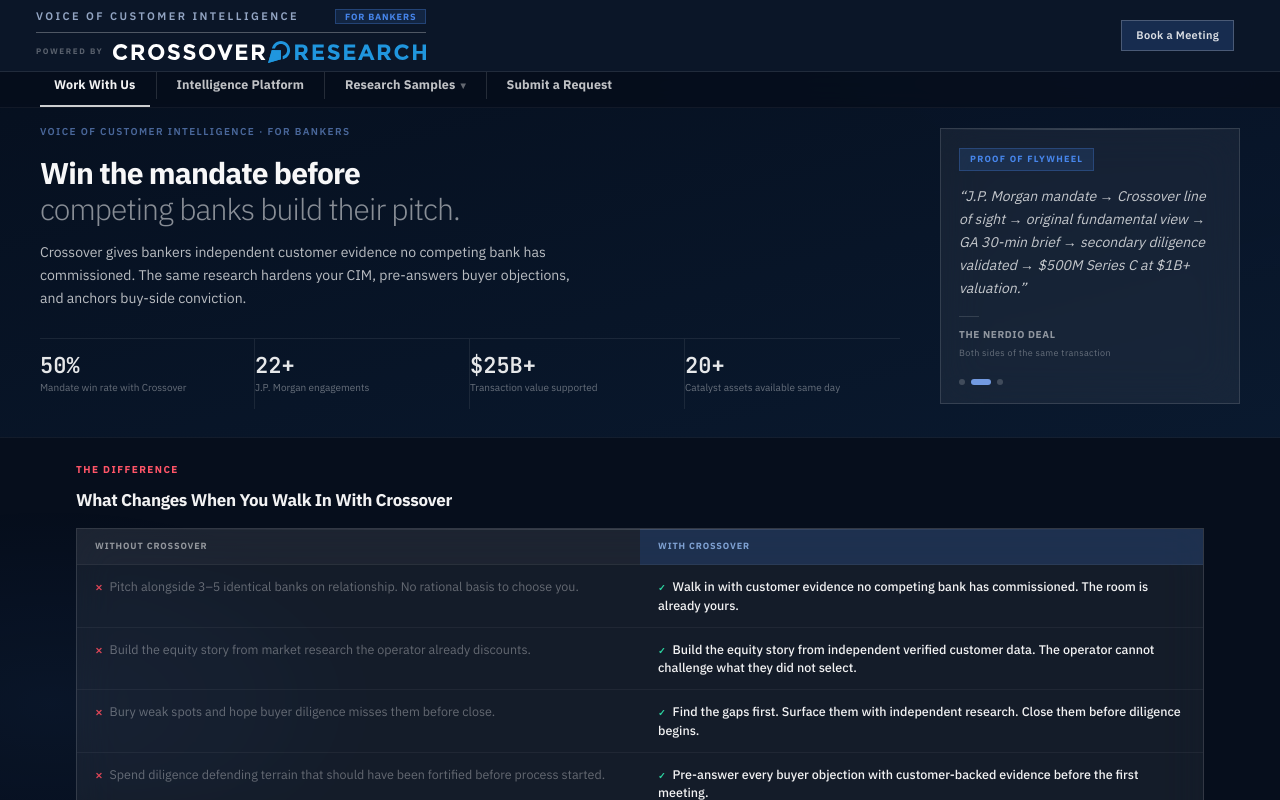
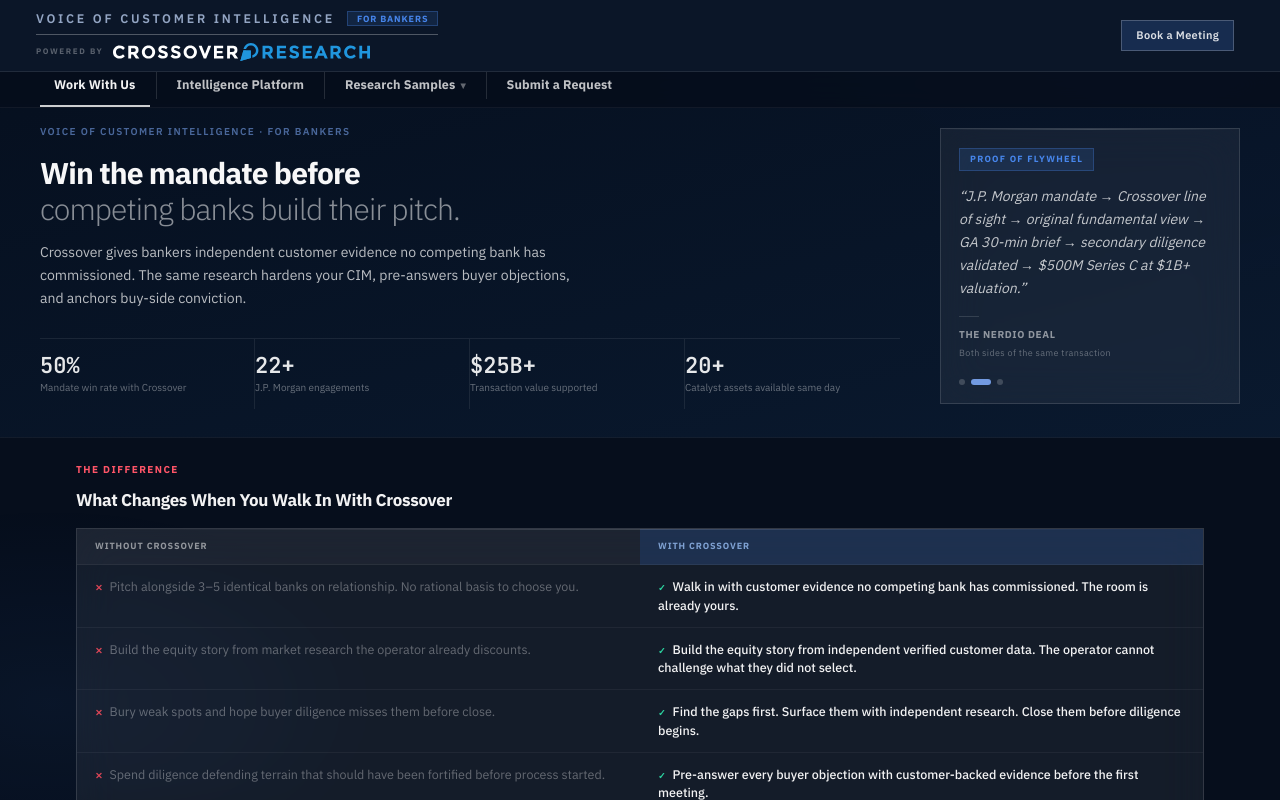
Before and after one commit to Crossover-Research/sell-side-overview-site, a Next.js app: page /partner in a window 1280 px wide. Shown: the top 800 px of the page. Built offline with nearby package versions, Linux system fonts and the light colour scheme.

Commit message:
fix: eyebrow 11->12.5px, logo 22->18px

```diff
--- a/app/globals.css
+++ b/app/globals.css
@@ -111,7 +111,7 @@ body::before {
   display: inline-flex; flex-direction: column; align-items: stretch; gap: 0;
 }
 .topbar-brand-eyebrow {
-  font-size: 11px; font-weight: 600; text-transform: uppercase;
+  font-size: 12.5px; font-weight: 600; text-transform: uppercase;
   letter-spacing: .22em; color: rgba(200,220,255,.72); line-height: 1;
   display: flex; justify-content: space-between; align-items: center; gap: 12px;
   animation: topbar-fade-up .4s cubic-bezier(.22,.68,0,1.2) .05s both;
@@ -135,7 +135,7 @@ body::before {
   white-space: nowrap; flex-shrink: 0;
 }
 .topbar-logo-img {
-  height: 22px; width: auto;
+  height: 18px; width: auto;
   filter: none;
   opacity: 1;
   display: inline-block; vertical-align: middle;
```
